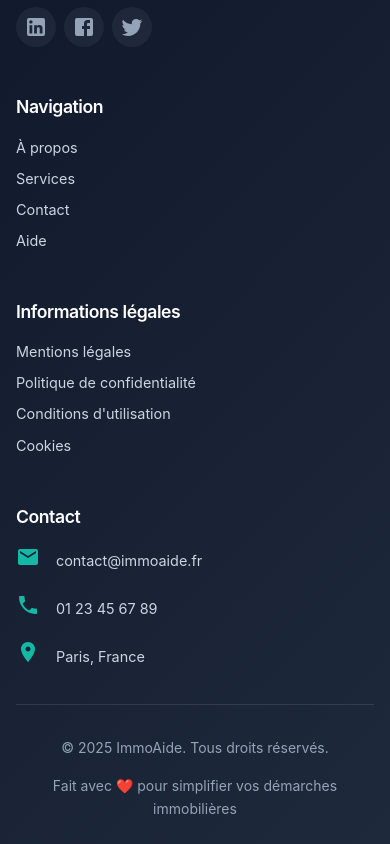
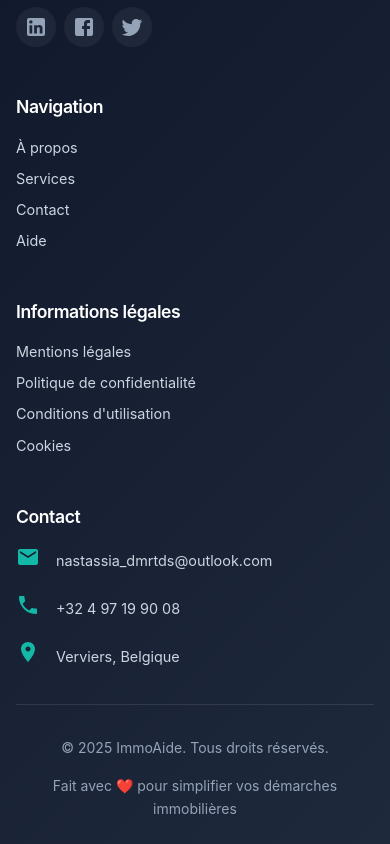
Before and after one commit to BelalBou/nana, a React (Create React App) app in the folder frontend/: page /login in a window 390 px wide. Shown: the part 1174-2018 px from the top of the page. Built offline with nearby package versions, Linux system fonts and the light colour scheme; no server answers.

Commit message:
modification du numéro de telephone + mail dans le footer

```diff
--- a/frontend/src/components/layout/Footer.tsx
+++ b/frontend/src/components/layout/Footer.tsx
@@ -67,18 +67,18 @@ const Footer: React.FC = () => {
   const contactInfo = [
     {
       icon: <EmailIcon />,
-      text: 'contact@immoaide.fr',
-      href: 'mailto:contact@immoaide.fr',
-      email: 'contact@immoaide.fr',
+      text: 'nastassia_dmrtds@outlook.com',
+      href: 'mailto:nastassia_dmrtds@outlook.com',
+      email: 'nastassia_dmrtds@outlook.com',
     },
     {
       icon: <PhoneIcon />,
-      text: '01 23 45 67 89',
-      href: 'tel:+33123456789',
+      text: '+32 4 97 19 90 08',
+      href: 'tel:+32497199008',
     },
     {
       icon: <LocationIcon />,
-      text: 'Paris, France',
+      text: 'Verviers, Belgique',
       href: '#',
     },
   ];
```
